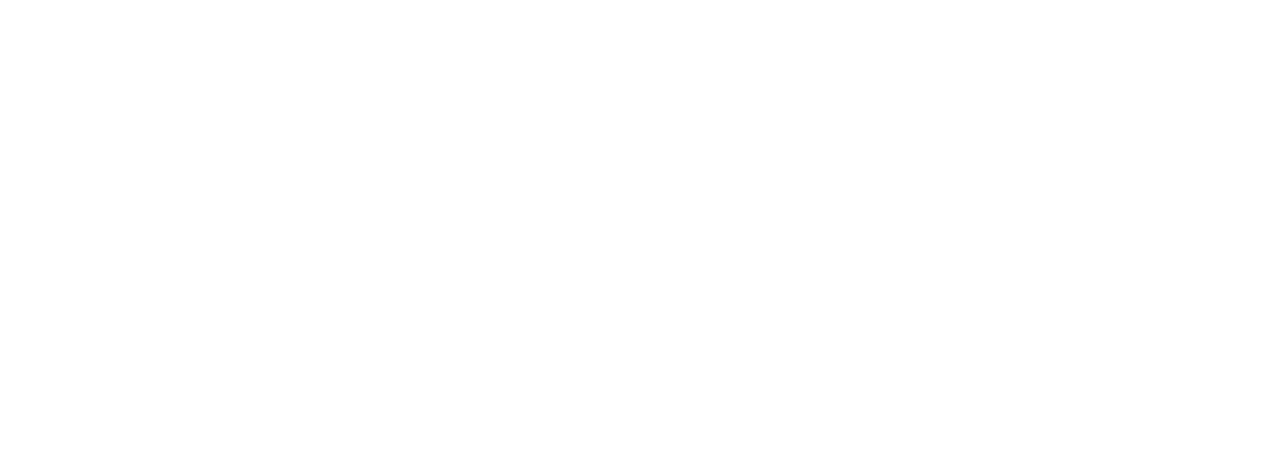
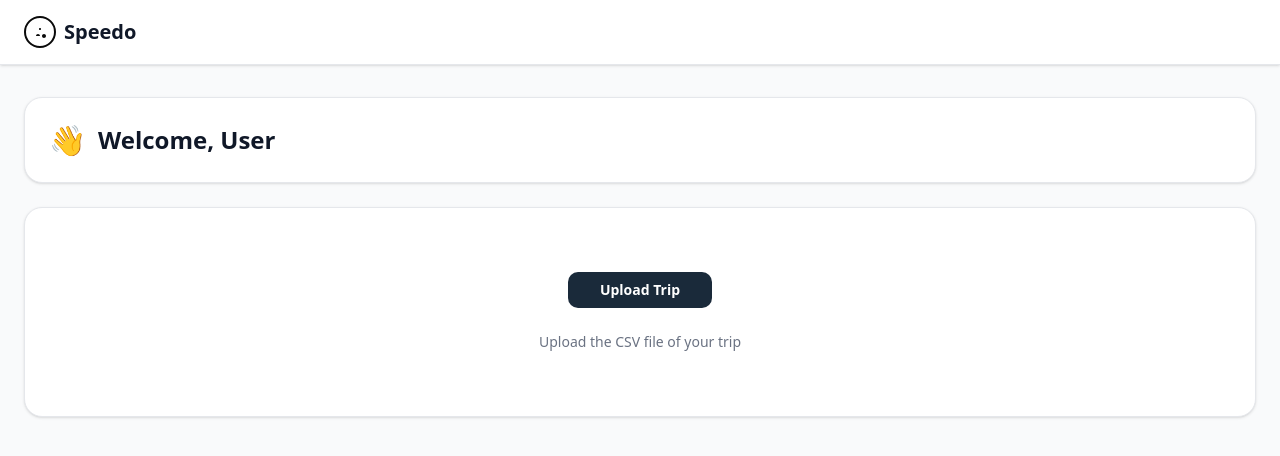
Before and after one commit to Ansar1503/SpeedoFrontend, a React (Vite) app: page /dashboard in a window 1280 px wide. Before the commit this address had no page. Shown: the top 456 px of the page. Built offline with nearby package versions, Linux system fonts and the light colour scheme.

Commit message:
dashboard UIs update

```diff
--- a/src/App.tsx
+++ b/src/App.tsx
@@ -1,10 +1,12 @@
 import { Route, Routes } from "react-router-dom";
 import AuthRoutes from "./routes/AuthRoutes";
+import DashboardRoutes from "./routes/DashboardRoutes";
 
 const App = () => {
   return (
     <Routes>
       <Route path="/" element={<AuthRoutes />} />
+      <Route path="/dashboard" element={<DashboardRoutes />} />
     </Routes>
   );
 };
--- a/src/components/TripUploadCard.tsx
+++ b/src/components/TripUploadCard.tsx
@@ -21,13 +21,13 @@ export function UploadTripCard() {
       <div className="bg-white rounded-2xl border border-gray-200 p-8 shadow-sm">
         <div className="flex flex-col items-center justify-center gap-6 py-8">
           {/* Illustration */}
-          <div className="relative w-full h-64">
-            <img
+          {/* <div className="relative w-full h-64"> */}
+          {/* <img
               src="/trip-illustration.jpg"
               alt="Trip planning illustration"
               className="object-contain"
-            />
-          </div>
+            /> */}
+          {/* </div> */}
 
           {/* Button */}
           <Button
@@ -39,7 +39,7 @@ export function UploadTripCard() {
 
           {/* Description */}
           <p className="text-gray-500 text-sm font-medium">
-            Upload the Excel sheet of your trip
+            Upload the CSV file of your trip
           </p>
         </div>
       </div>
--- a/src/components/TripUploadModal.tsx
+++ b/src/components/TripUploadModal.tsx
@@ -1,5 +1,3 @@
-"use client";
-
 import React, { useState } from "react";
 import { Button } from "@/components/ui/button";
 import { Input } from "@/components/ui/input";
@@ -27,17 +25,17 @@ export function UploadTripModal({
   const handleDragLeave = () => {
     setIsDragOver(false);
   };
-
   const handleDrop = (e: React.DragEvent) => {
     e.preventDefault();
     setIsDragOver(false);
+
     const droppedFiles = e.dataTransfer.files;
     if (droppedFiles.length > 0) {
       const droppedFile = droppedFiles[0];
+
       if (
-        droppedFile.type ===
-          "application/vnd.openxmlformats-officedocument.spreadsheetml.sheet" ||
-        droppedFile.type === "application/vnd.ms-excel"
+        droppedFile.type === "text/csv" ||
+        droppedFile.name.toLowerCase().endsWith(".csv")
       ) {
         setFile(droppedFile);
       }
@@ -52,6 +50,9 @@ export function UploadTripModal({
   };
 
   const handleSave = () => {
+    if (!file) return;
+    if (!file.name.toLowerCase().endsWith(".csv")) return;
+
     onSave(tripName, file);
     setTripName("");
     setFile(null);
@@ -97,11 +98,11 @@ export function UploadTripModal({
           {/* Trip Name Input */}
           <div>
             <Input
-              type="text"
-              placeholder="Trip Name*"
-              value={tripName}
-              onChange={(e) => setTripName(e.target.value)}
-              className="w-full px-4 py-2 border border-gray-300 rounded-lg focus:outline-none focus:ring-2 focus:ring-[#5bcec4] focus:border-transparent"
+              type="file"
+              onChange={handleFileChange}
+              accept=".csv,text/csv"
+              className="absolute inset-0 opacity-0 cursor-pointer"
+              aria-label="Upload CSV file"
             />
           </div>
 
@@ -119,7 +120,7 @@ export function UploadTripModal({
             <input
               type="file"
               onChange={handleFileChange}
-              accept=".xlsx,.xls"
+              accept=".csv,text/csv"
               className="absolute inset-0 opacity-0 cursor-pointer"
               aria-label="Upload Excel file"
             />
--- /dev/null
+++ b/src/pages/DashboardPage.tsx
@@ -0,0 +1,15 @@
+import { DashboardHeader } from "@/components/layouts/Header";
+import { UploadTripCard } from "@/components/TripUploadCard";
+import { WelcomeCard } from "@/components/WelcomeCard";
+
+export default function DashboardPage() {
+  return (
+    <div className="min-h-screen bg-gray-50">
+      <DashboardHeader />
+      <main className="max-w-7xl mx-auto px-6 py-8 space-y-6">
+        <WelcomeCard />
+        <UploadTripCard />
+      </main>
+    </div>
+  );
+}
--- /dev/null
+++ b/src/routes/DashboardRoutes.tsx
@@ -0,0 +1,10 @@
+import DashboardPage from "@/pages/DashboardPage";
+import { Route, Routes } from "react-router-dom";
+
+export default function DashboardRoutes() {
+  return (
+    <Routes>
+      <Route index element={<DashboardPage />} />
+    </Routes>
+  );
+}
```
Also changed, not shown: 1 other file (tests, documents, lock files or other folders).
